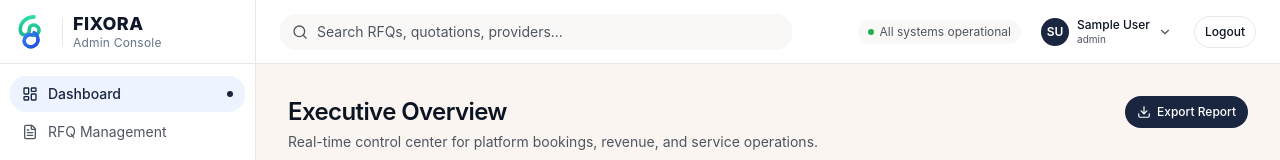
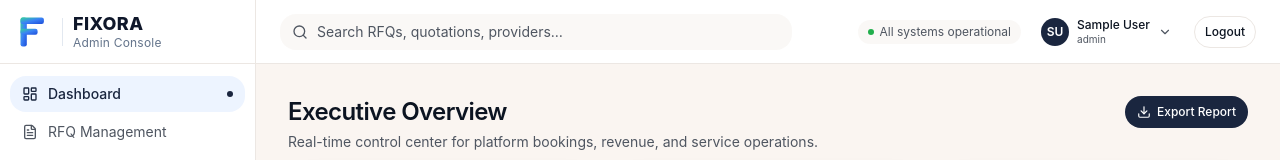
Before and after one commit to kvip6240-hash/fixora-admin-dashbord, a React (Vite) app: page / in a window 1280 px wide. Shown: the top 160 px of the page. Built offline with nearby package versions, Linux system fonts and the light colour scheme; no server answers; sample sign-in values are in the browser's storage.

Commit message:
Update Fixora admin console branding

```diff
--- a/src/components/app-shell.tsx
+++ b/src/components/app-shell.tsx
@@ -72,45 +72,21 @@ export function AppShell({
       {/* Sidebar */}
       <aside className="hidden lg:flex flex-col w-64 shrink-0 bg-sidebar border-r border-sidebar-border">
         <div className="h-16 flex items-center gap-2.5 px-4 border-b border-sidebar-border">
-          {/* Fixora Brand Logo Mark — teal/blue stylized F */}
-          <svg className="w-9 h-9 shrink-0" viewBox="0 0 100 100" fill="none" xmlns="http://www.w3.org/2000/svg">
+          {/* Fixora F Lettermark — clean geometric */}
+          <svg className="w-9 h-9 shrink-0" viewBox="0 0 80 80" fill="none" xmlns="http://www.w3.org/2000/svg">
             <defs>
-              <linearGradient id="fg-teal" x1="0" y1="0" x2="0" y2="1">
-                <stop offset="0%" stopColor="#2EDBA8" />
-                <stop offset="100%" stopColor="#1CB88D" />
-              </linearGradient>
-              <linearGradient id="fg-blue" x1="0" y1="0" x2="1" y2="1">
-                <stop offset="0%" stopColor="#3B82F6" />
+              <linearGradient id="fix-grad" x1="0" y1="0" x2="1" y2="1" gradientUnits="objectBoundingBox">
+                <stop offset="0%" stopColor="#34D399" />
+                <stop offset="50%" stopColor="#3B82F6" />
                 <stop offset="100%" stopColor="#1D4ED8" />
               </linearGradient>
             </defs>
-            {/* Top teal curved arc of the F */}
-            <path
-              d="M 50 8
-                 C 30 8, 14 22, 12 40
-                 C 11 50, 15 56, 22 58
-                 C 28 60, 34 56, 36 50
-                 C 38 44, 36 38, 40 34
-                 C 44 30, 52 30, 58 34
-                 C 64 38, 66 46, 62 52
-                 C 58 58, 50 60, 44 58"
-              stroke="url(#fg-teal)"
-              strokeWidth="10"
-              strokeLinecap="round"
-              fill="none"
-            />
-            {/* Bottom blue curved stem of the F */}
-            <path
-              d="M 44 58
-                 C 36 56, 28 60, 24 68
-                 C 20 76, 24 86, 34 90
-                 C 44 94, 56 88, 60 78
-                 C 64 68, 58 56, 50 52"
-              stroke="url(#fg-blue)"
-              strokeWidth="10"
-              strokeLinecap="round"
-              fill="none"
-            />
+            {/* Vertical stem */}
+            <rect x="10" y="8" width="14" height="64" rx="5" fill="url(#fix-grad)" />
+            {/* Top horizontal bar */}
+            <rect x="10" y="8" width="52" height="14" rx="5" fill="url(#fix-grad)" />
+            {/* Middle horizontal bar */}
+            <rect x="10" y="33" width="38" height="13" rx="5" fill="url(#fix-grad)" />
           </svg>
 
           {/* Vertical Line Divider */}
```
